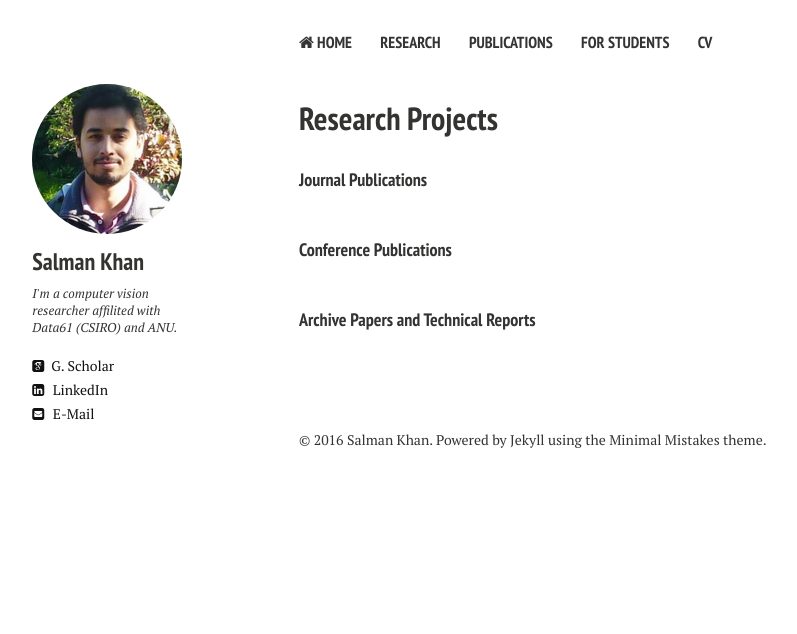
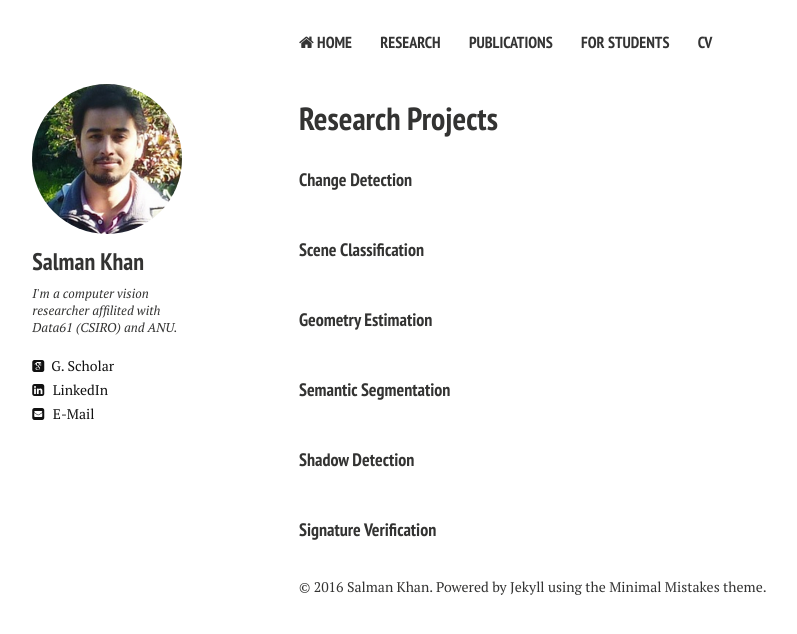
Before and after one commit to awaisrauf/salman-h-khan.github.io, a Jekyll site: the page built from research.md, in a window 1280 px wide. Shown: the top 634 px of the page, without its empty margins (21-818 px from the left). Built offline with Jekyll 4.4.1, drawn with Linux system fonts in a browser that asks for light colours; nearby versions of some CDN libraries.

Commit message:
Update research.html

```diff
--- a/_layouts/research.html
+++ b/_layouts/research.html
@@ -86,15 +86,22 @@ div.bibtex pre { font-size: 75%; overflow: auto;  width: 100%; padding: 0em 0em;
 
 
 <!-------------------------------------------------------------------------------------------->
-<h4 style="margin-bottom:0px;padding-top:10px;">Journal Publications</h4>
+<h4 style="margin-bottom:0px;padding-top:10px;">Change Detection</h4>
 
-
+<!-------------------------------------------------------------------------------------------------------->
+<h4 style="margin-bottom:0px;padding-top:20px;">Scene Classification</h4>
 
 <!-------------------------------------------------------------------------------------------->
-    <h4 style="margin-bottom:0px;padding-top:20px;">Conference Publications</h4>
+<h4 style="margin-bottom:0px;padding-top:20px;">Geometry Estimation</h4>
+
+<!-------------------------------------------------------------------------------------------->
+<h4 style="margin-bottom:0px;padding-top:20px;">Semantic Segmentation</h4>
 
 <!-------------------------------------------------------------------------------------------------------->
-    <h4 style="margin-bottom:0px;padding-top:20px;">Archive Papers and Technical Reports</h4>
+<h4 style="margin-bottom:0px;padding-top:20px;">Shadow Detection</h4>
+
+<!-------------------------------------------------------------------------------------------------------->
+<h4 style="margin-bottom:0px;padding-top:20px;">Signature Verification</h4>
 
 
 
```
